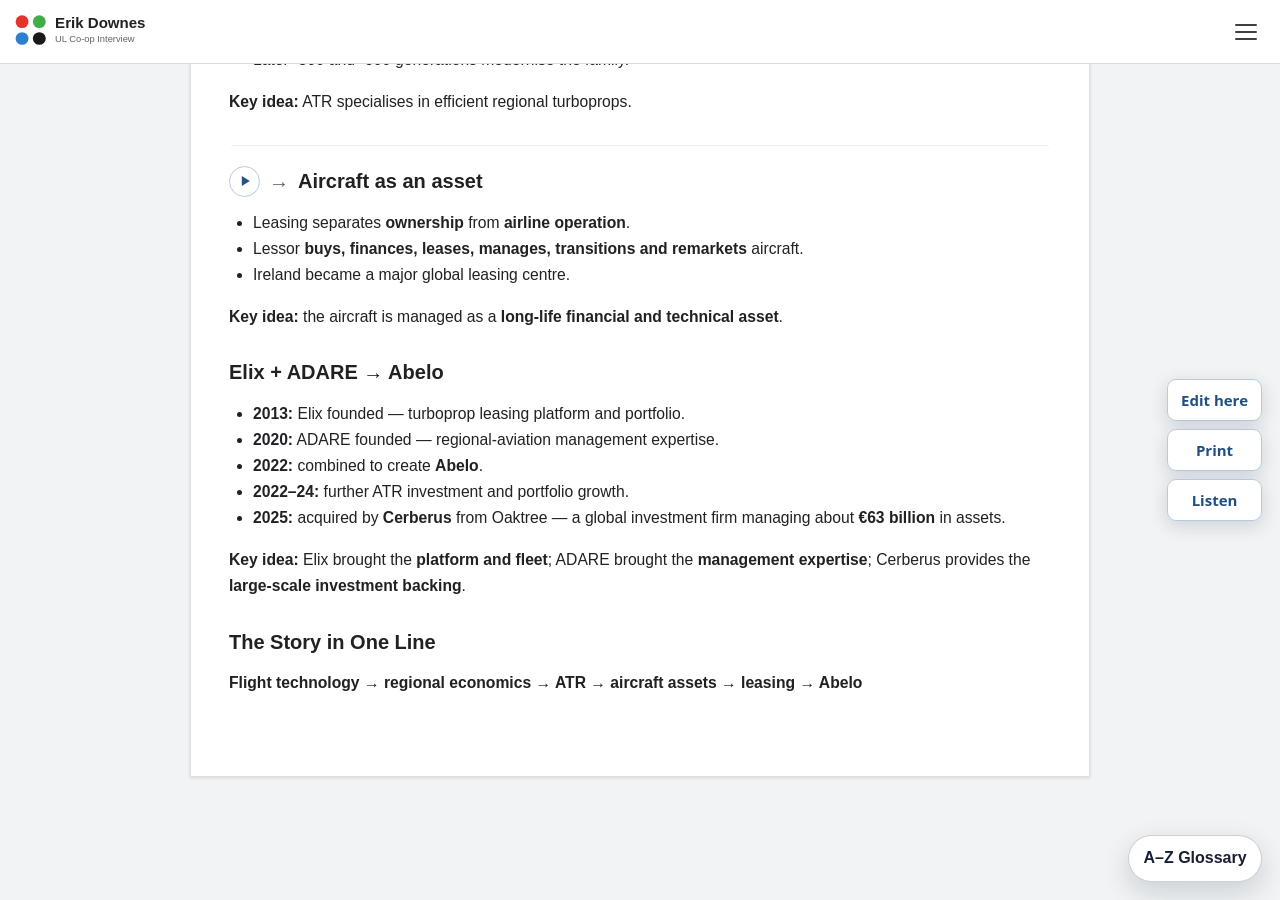
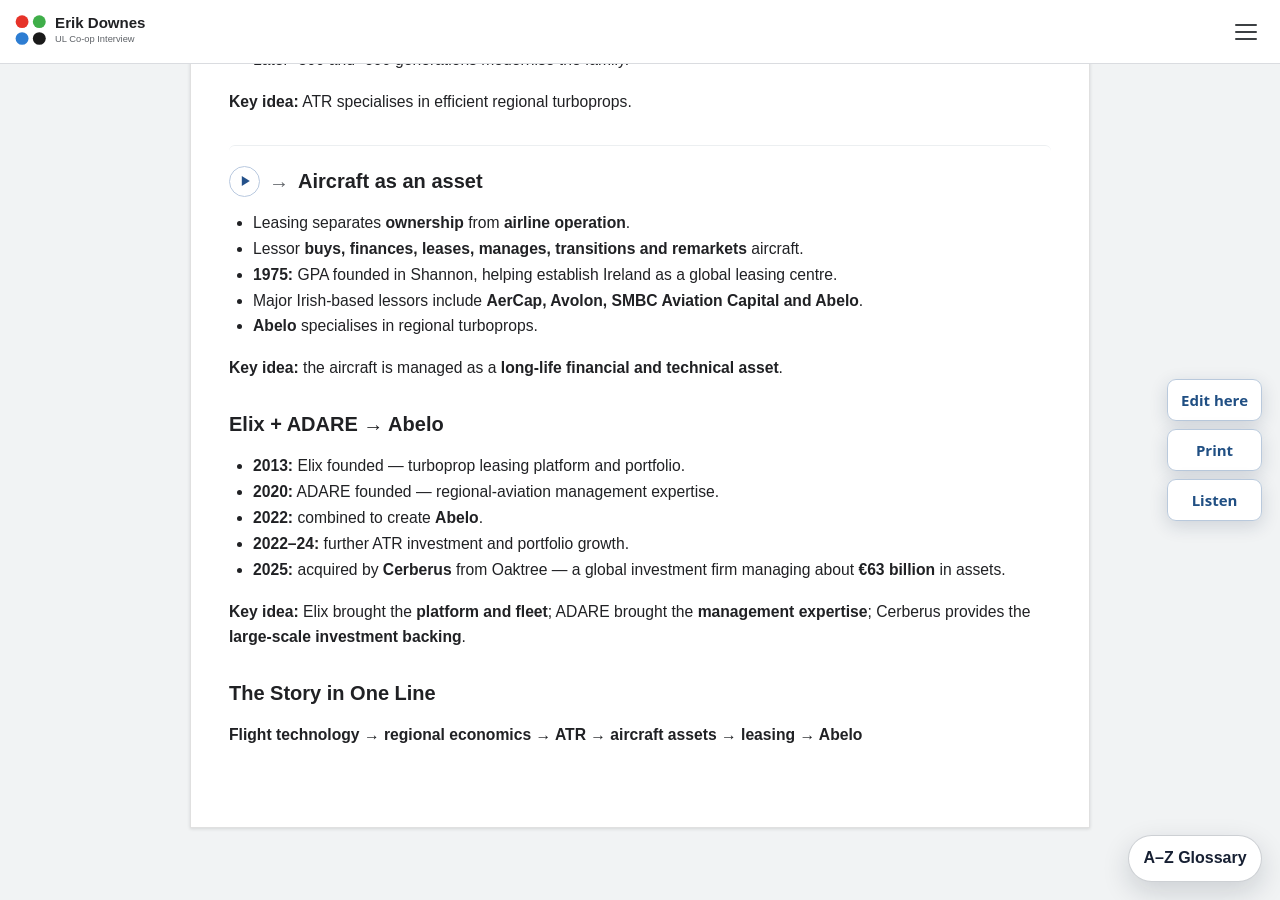
Before and after one commit to ronandownes/coop, a Jekyll site: the page built from history-of-flight.md, in a window 1280 px wide and 900 px high, scrolled down 921 px. Built offline with Jekyll 4.4.1, drawn with Linux system fonts in a browser that asks for light colours.

Commit message:
Update history-of-flight.md (via Pages CMS)

```diff
--- a/history-of-flight.md
+++ b/history-of-flight.md
@@ -41,7 +41,9 @@
 
 - Leasing separates **ownership** from **airline operation**.
 - Lessor **buys, finances, leases, manages, transitions and remarkets** aircraft.
-- Ireland became a major global leasing centre.
+- **1975:** GPA founded in Shannon, helping establish Ireland as a global leasing centre.
+- Major Irish-based lessors include **AerCap, Avolon, SMBC Aviation Capital and Abelo**.
+- **Abelo** specialises in regional turboprops.
 
 **Key idea:** the aircraft is managed as a **long-life financial and technical asset**.
 
```
